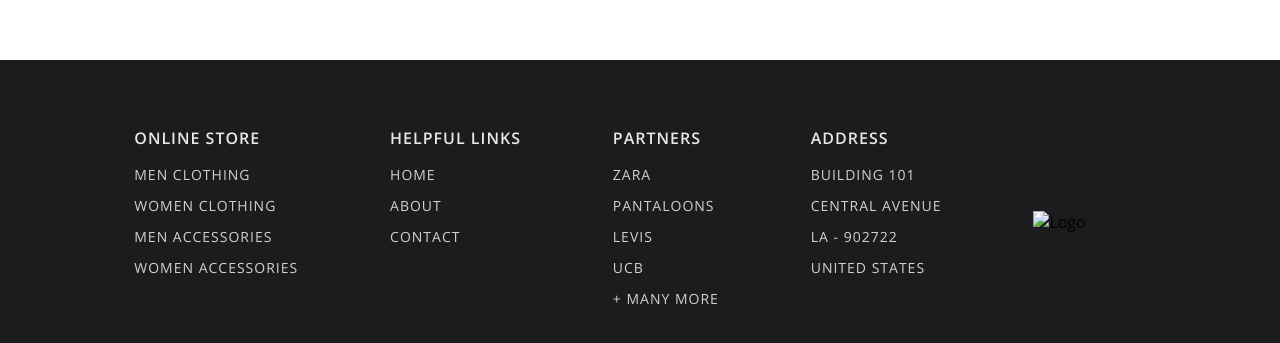
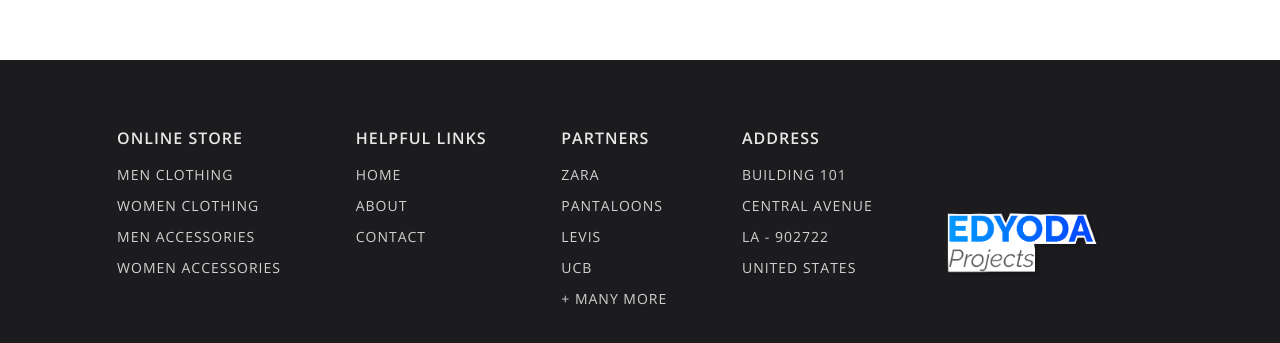
Before and after one commit to venkateshambati2603/Final-Project, a plain HTML site: page index.html in a window 1280 px wide. Shown: the part 984-1327 px from the top of the page. Drawn offline with nearby package versions, Linux system fonts and the light colour scheme; the site is published under a folder, as on GitHub Pages, so addresses that start at the root find nothing; no server answers.

Commit message:
Final Project Completed

```diff
--- a/index.html
+++ b/index.html
@@ -92,7 +92,7 @@
             <a href="#">United States</a>
         </div>
         <div >
-            <img style="height: 70px; margin-top:100px;" src="/edyodaLogo.png" alt="Logo">
+            <img style="height: 70px; margin-top:100px;" src="edyodaLogo.png" alt="Logo">
         </div>
     </footer>
 
```
